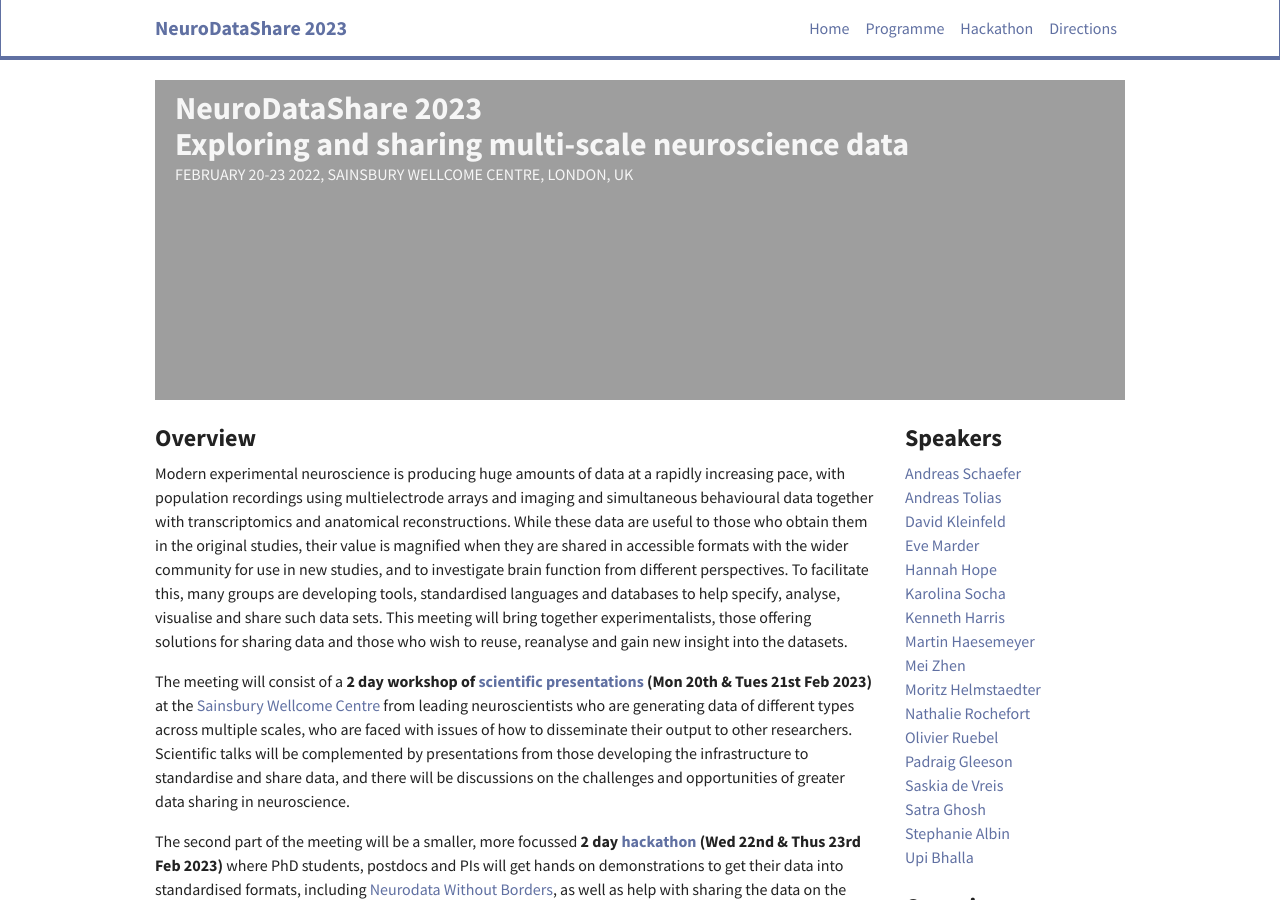
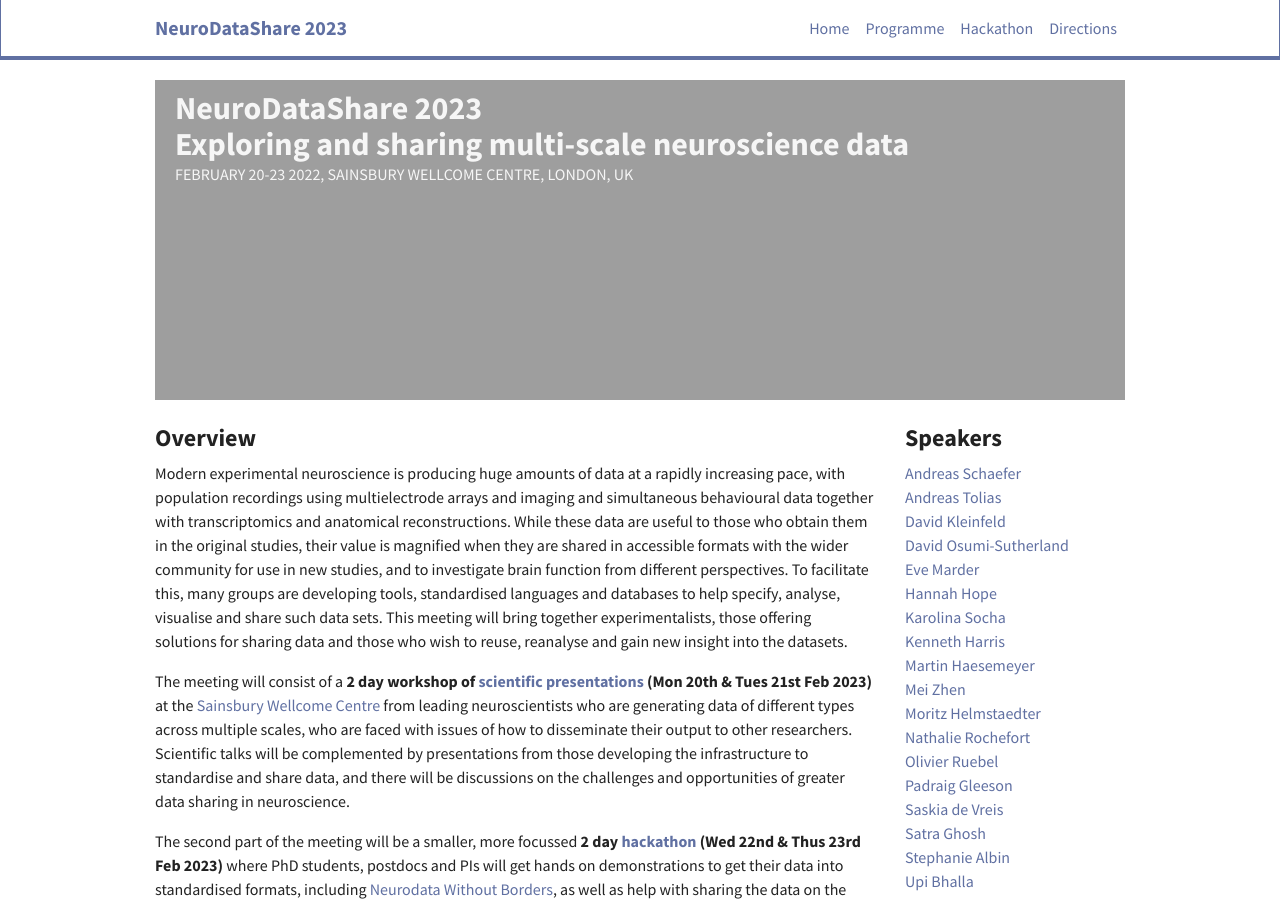
Before and after one commit to OpenSourceBrain/NeuroDataShare, a Jekyll site: the page built from _pages/home.md, in a window 1280 px wide and 900 px high. Built offline with Jekyll 4.4.1, drawn with Linux system fonts in a browser that asks for light colours; nearby versions of some CDN libraries.

Commit message:
Add David Osumi-Sutherland

```diff
--- a/_data/speakers.yml
+++ b/_data/speakers.yml
@@ -74,3 +74,5 @@
   temp: yes
 - name: Andreas Tolias
   temp: yes
+- name: David Osumi-Sutherland
+  temp: yes
```
